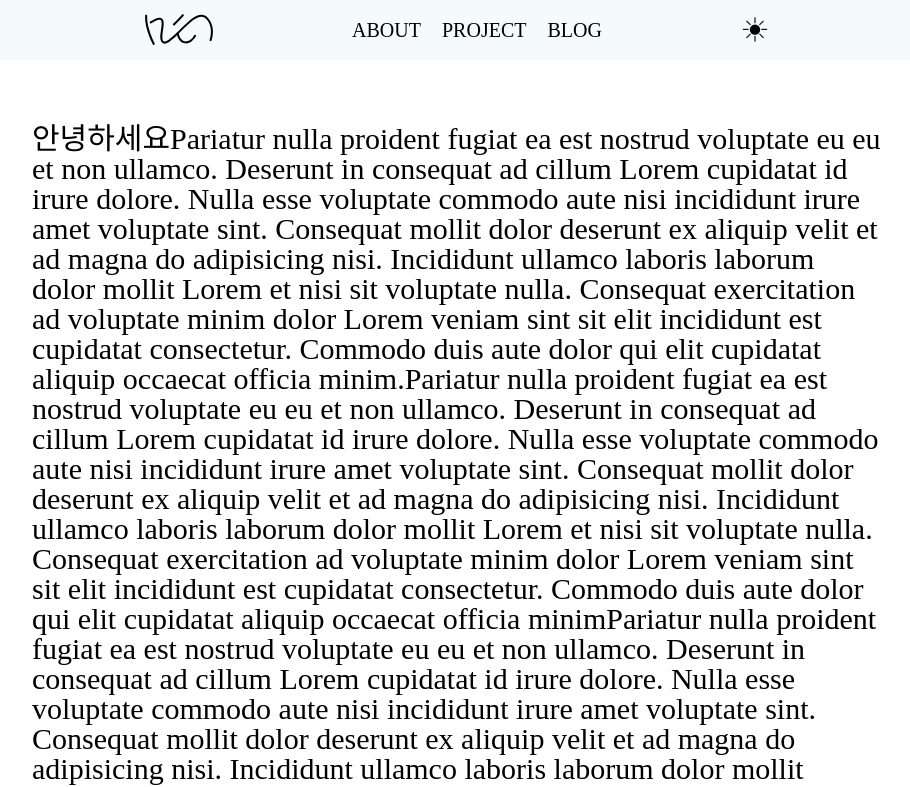
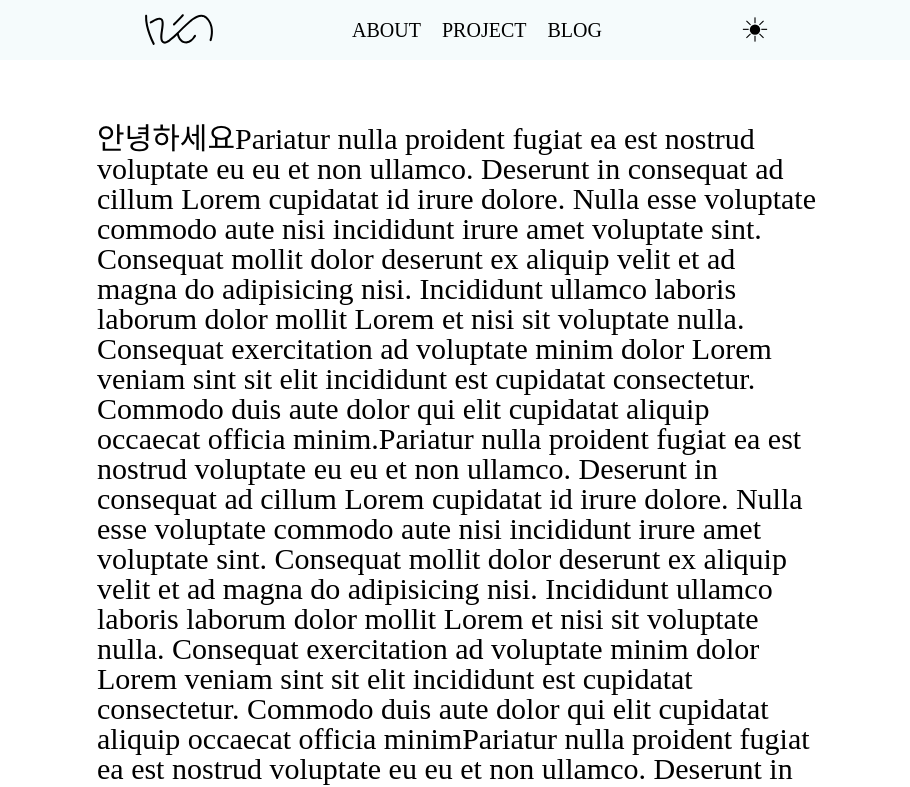
Before and after one commit to xmun74/xmunt, a Next.js app: page / in a window 1280 px wide. Shown: the top 787 px of the page, without its empty margins (183-1093 px from the left). Built offline with nearby package versions, Linux system fonts and the light colour scheme.

Commit message:
style: Layout

```diff
--- a/components/Layout.tsx
+++ b/components/Layout.tsx
@@ -5,7 +5,7 @@ import Footer from './Footer'
 
 const Content = styled.main`
   margin: 60px auto 0 auto;
-  max-width: 850px;
+  max-width: 720px;
   padding-top: 4rem;
   @media screen and (max-width: 767px) {
     width: 90%;
--- a/components/PostBody.tsx
+++ b/components/PostBody.tsx
@@ -47,7 +47,6 @@ const Content = styled.article`
     border-left: 10px solid;
     border-left-color: ${themeColor.accent2};
     font-weight: 500;
-    height: 50px;
   }
   li {
     list-style: inside;
```
